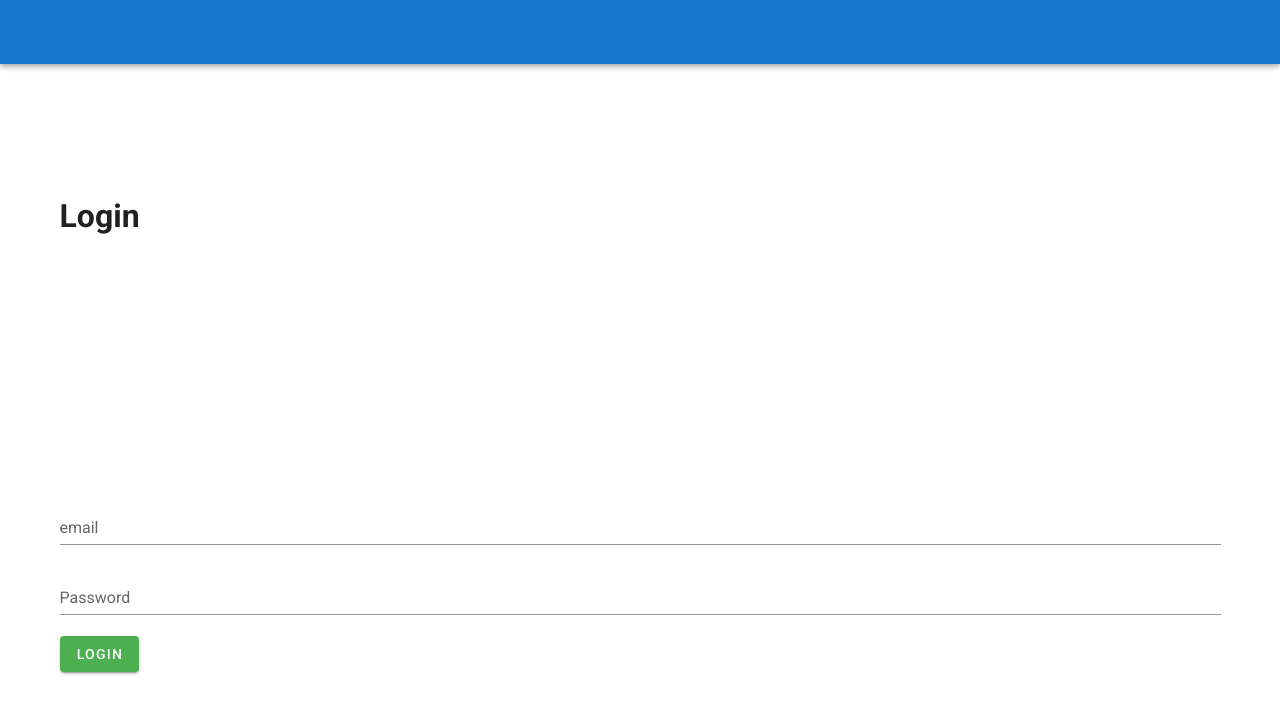
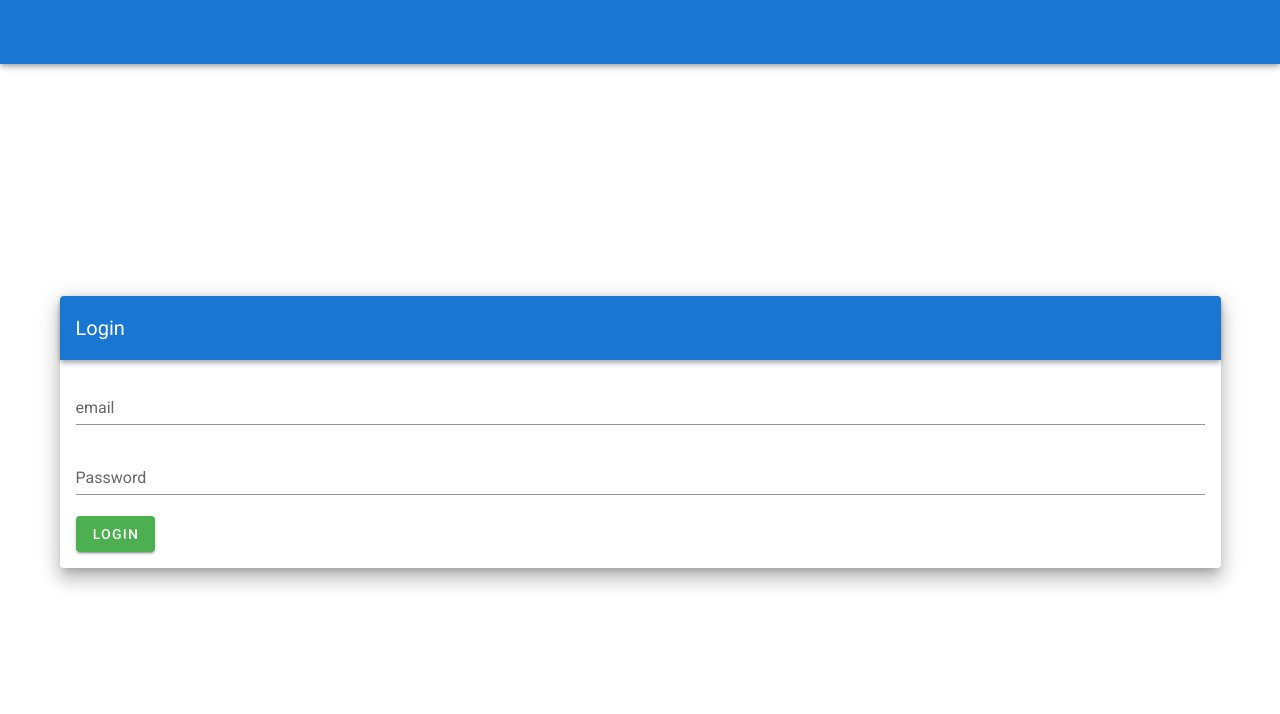
Before and after one commit to samdharris/aaaf-assignment, a Vue app in the folder client/: page /login in a window 1280 px wide. Shown: the top 714 px of the page. Built offline with nearby package versions, Linux system fonts and the light colour scheme.

Commit message:
Put the login form in a card

```diff
--- a/client/src/views/Login.vue
+++ b/client/src/views/Login.vue
@@ -1,12 +1,12 @@
 <template>
     <v-container fill-height>
-        <v-row align-content="center">
-            <v-col>
-                <h1>Login</h1>
-            </v-col>
-        </v-row>
         <v-row>
             <v-col>
+                <v-card class="elevation-12">
+                    <v-toolbar dark color="primary">
+                        <v-toolbar-title>Login</v-toolbar-title>
+                    </v-toolbar>
+                    <v-card-text>
                         <ValidationObserver
                             v-slot="{ invalid, validated, passes, validate }"
                         >
@@ -49,6 +49,8 @@
                                 >
                             </v-form>
                         </ValidationObserver>
+                    </v-card-text>
+                </v-card>
             </v-col>
         </v-row>
     </v-container>
```
Lines whose indentation alone changed are shown as unchanged.
